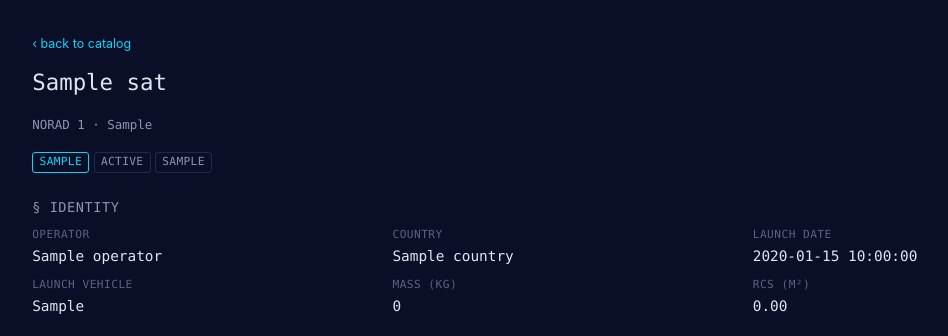
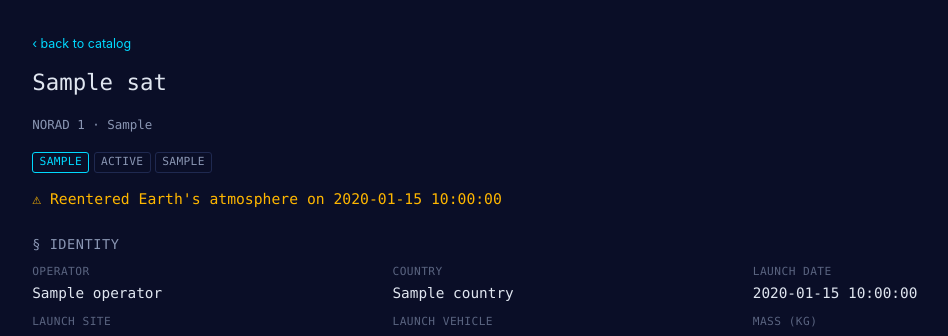
Before and after one commit to CyberSecDef/sat.trackr.live, a PHP site: template resources/views/text/satellite.php in a window 1280 px wide. Shown: the part 52-388 px from the top of the page, without its empty margins (77-1025 px from the left). Run offline with PHP 8.4, Linux system fonts and the light colour scheme; the template is opened without the code that fills it: most values are stand-ins (such as "Sample title", 1, 10 or a date in 2020).

Commit message:
feat(text): satellite detail + catalog list show SATCAT-enriched fields
text/satellite.php:
- New "Launch site" cell in §Identity grid (alongside Launch date),
  showing the SATCAT 5-char launch_site_code (TYMSC, KSC, …)
- Reentry callout in amber when decayed_at is set: "⚠ Reentered
  Earth's atmosphere on YYYY-MM-DD". Currently rare in our catalog
  (chunk-1 finding: CelesTrak GP only includes currently-active
  objects, so SATCAT decay dates are mostly empty); will surface
  for future decays + once chunk 4 ingests Space-Track TIP messages.

text/list.php:
- New Status column between Type and Country. With SATCAT data now
  populating status for 98.5% of objects, users can see which
  satellites are ACTIVE / INACTIVE / UNKNOWN at a glance.

Verified: /text/satellite/25544 shows "Launch site: TYMSC"; /text
catalog table now includes a Status column with ACTIVE / UNKNOWN
values per row.

Co-Authored-By: Claude Opus 4.7 (1M context) <noreply@anthropic.com>

```diff
--- a/resources/views/text/list.php
+++ b/resources/views/text/list.php
@@ -80,6 +80,7 @@ $mkUrl = static fn (int $p): string => $baseUrl . '?' . ($baseQs === '' ? '' : "
         <th>Name</th>
         <th>Intl ID</th>
         <th>Type</th>
+        <th>Status</th>
         <th>Country</th>
         <th>Orbit</th>
         <th>Launch</th>
@@ -92,6 +93,7 @@ $mkUrl = static fn (int $p): string => $baseUrl . '?' . ($baseQs === '' ? '' : "
         <td><?= htmlspecialchars((string) $s['name'], ENT_QUOTES) ?></td>
         <td class="intl"><?= htmlspecialchars((string) ($s['intl_designator'] ?? '—'), ENT_QUOTES) ?></td>
         <td><span class="badge badge--type"><?= htmlspecialchars((string) $s['object_type'], ENT_QUOTES) ?></span></td>
+        <td><span class="badge"><?= htmlspecialchars((string) $s['status'], ENT_QUOTES) ?></span></td>
         <td><?= htmlspecialchars((string) ($s['country'] ?? '—'), ENT_QUOTES) ?></td>
         <td><span class="badge badge--orbit"><?= htmlspecialchars((string) $s['orbit_class'], ENT_QUOTES) ?></span></td>
         <td class="mono small"><?= htmlspecialchars((string) ($s['launch_date'] ?? '—'), ENT_QUOTES) ?></td>
--- a/resources/views/text/satellite.php
+++ b/resources/views/text/satellite.php
@@ -21,11 +21,18 @@ $noradHtml = (int) $sat['norad_id'];
   <span class="badge badge--orbit"><?= htmlspecialchars((string) $sat['orbit_class'], ENT_QUOTES) ?></span>
 </p>
 
+<?php if (!empty($sat['decayed_at'])): ?>
+  <p style="color: var(--warning); font-family: var(--font-mono); margin: 0.5rem 0;">
+    ⚠ Reentered Earth's atmosphere on <?= htmlspecialchars((string) $sat['decayed_at'], ENT_QUOTES) ?>
+  </p>
+<?php endif; ?>
+
 <h2>§ Identity</h2>
 <dl class="fields">
   <div><dt>Operator</dt><dd<?= empty($sat['operator']) ? ' class="muted"' : '' ?>><?= !empty($sat['operator']) ? htmlspecialchars((string) $sat['operator'], ENT_QUOTES) : '—' ?></dd></div>
   <div><dt>Country</dt><dd<?= empty($sat['country']) ? ' class="muted"' : '' ?>><?= !empty($sat['country']) ? htmlspecialchars((string) $sat['country'], ENT_QUOTES) : '—' ?></dd></div>
   <div><dt>Launch date</dt><dd<?= empty($sat['launch_date']) ? ' class="muted"' : '' ?>><?= !empty($sat['launch_date']) ? htmlspecialchars((string) $sat['launch_date'], ENT_QUOTES) : '—' ?></dd></div>
+  <div><dt>Launch site</dt><dd<?= empty($sat['launch_site_code']) ? ' class="muted"' : '' ?>><?= !empty($sat['launch_site_code']) ? htmlspecialchars((string) $sat['launch_site_code'], ENT_QUOTES) : '—' ?></dd></div>
   <div><dt>Launch vehicle</dt><dd<?= empty($sat['launch_vehicle']) ? ' class="muted"' : '' ?>><?= !empty($sat['launch_vehicle']) ? htmlspecialchars((string) $sat['launch_vehicle'], ENT_QUOTES) : '—' ?></dd></div>
   <div><dt>Mass (kg)</dt><dd<?= empty($sat['mass_kg']) ? ' class="muted"' : '' ?>><?= !empty($sat['mass_kg']) ? number_format((int) $sat['mass_kg']) : '—' ?></dd></div>
   <div><dt>RCS (m²)</dt><dd<?= empty($sat['rcs_meters']) ? ' class="muted"' : '' ?>><?= !empty($sat['rcs_meters']) ? number_format((float) $sat['rcs_meters'], 2) : '—' ?></dd></div>
```
